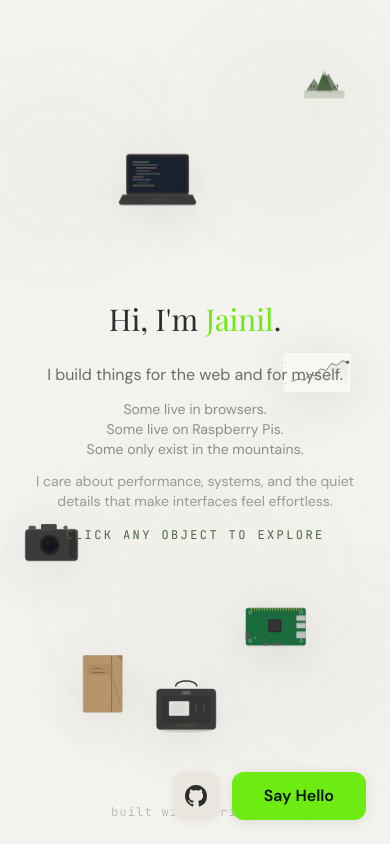
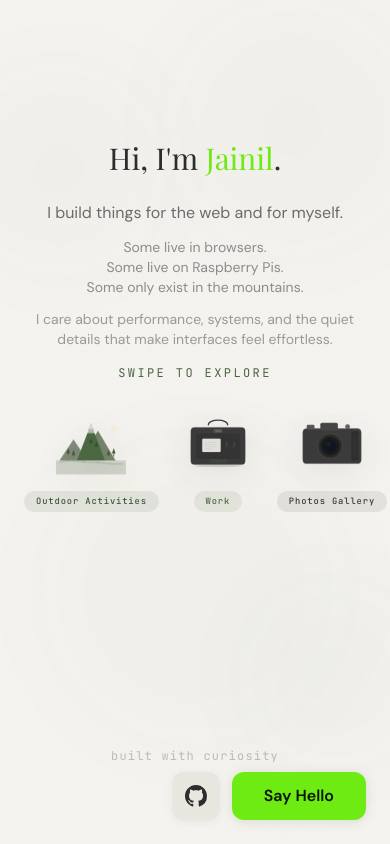
Before and after one commit to jainil04/jainil-chauhan-devfolio, a Next.js app: page / in a window 390 px wide. Built offline with nearby package versions, Linux system fonts and the light colour scheme; a web font is replaced by a local one.

Commit message:
[FEATURE] Add horizontal scroll shelf for mobile and improve object selection interaction

```diff
--- a/src/app/globals.css
+++ b/src/app/globals.css
@@ -98,3 +98,12 @@ html, body {
   0%, 100% { opacity: 1; }
   50% { opacity: 0; }
 }
+
+/* ── Scrollbar hide (for horizontal shelf) ── */
+.scrollbar-hide {
+  -ms-overflow-style: none;
+  scrollbar-width: none;
+}
+.scrollbar-hide::-webkit-scrollbar {
+  display: none;
+}
--- a/src/components/CanvasObject.tsx
+++ b/src/components/CanvasObject.tsx
@@ -7,11 +7,9 @@ import { SVG_MAP } from "@/data/objects";
 export default function CanvasObject({
   obj,
   onSelect,
-  isMobile,
 }: {
   obj: SpaceObject;
   onSelect: (obj: SpaceObject) => void;
-  isMobile: boolean;
 }) {
   const SVGComponent = SVG_MAP[obj.id];
   if (!SVGComponent) return null;
@@ -23,7 +21,7 @@ export default function CanvasObject({
       style={{
         left: `${obj.x}%`,
         top: `${obj.y}%`,
-        width: isMobile ? obj.width * 0.45 : obj.width,
+        width: obj.width,
         transform: `rotate(${obj.rotation}deg)`,
       }}
       initial={{ opacity: 0, y: 20 }}
--- a/src/components/InternetSpace.tsx
+++ b/src/components/InternetSpace.tsx
@@ -4,7 +4,7 @@ import React, { useState, useCallback } from "react";
 import { useRouter } from "next/navigation";
 import { motion } from "framer-motion";
 import type { SpaceObject } from "@/types/types";
-import { OBJECTS } from "@/data/objects";
+import { OBJECTS, SVG_MAP } from "@/data/objects";
 import CanvasObject from "./CanvasObject";
 
 /* ───────────────────── Main Space ───────────────────── */
@@ -51,21 +51,23 @@ export default function InternetSpace() {
         ))}
       </div>
 
-      {/* ── Full-screen: centered text + surrounding objects ── */}
-      <div className="relative z-10 h-screen flex items-center justify-center overflow-hidden">
-        {/* Objects scattered around text */}
-        {OBJECTS.map((obj) => (
+      {/* ── Full-screen layout ── */}
+      <div className="relative z-10 h-screen flex flex-col overflow-hidden">
+
+        {/* ── DESKTOP: scattered objects (hidden on mobile) ── */}
+        {!isMobile && OBJECTS.map((obj) => (
           <CanvasObject
             key={obj.id}
             obj={obj}
             onSelect={handleObjectSelect}
-            isMobile={isMobile}
           />
         ))}
 
         {/* Centered hero text */}
         <motion.div
-          className="relative z-20 text-center px-6 pointer-events-none"
+          className={`relative z-20 text-center px-6 pointer-events-none ${
+            isMobile ? "mt-auto" : "my-auto"
+          }`}
           initial={{ opacity: 0, y: 20 }}
           animate={{ opacity: 1, y: 0 }}
           transition={{ duration: 1, ease: [0.23, 1, 0.32, 1] }}
@@ -104,13 +106,79 @@ export default function InternetSpace() {
             animate={{ opacity: 1 }}
             transition={{ delay: 1.0, duration: 0.6 }}
           >
-            click any object to explore
+            {isMobile ? "swipe to explore" : "click any object to explore"}
           </motion.p>
         </motion.div>
 
+        {/* ── MOBILE: horizontal scroll shelf ── */}
+        {isMobile && (
+          <motion.div
+            className="relative z-20 mt-8 mb-24 shrink-0"
+            initial={{ opacity: 0, y: 30 }}
+            animate={{ opacity: 1, y: 0 }}
+            transition={{ delay: 0.6, duration: 0.8, ease: [0.23, 1, 0.32, 1] }}
+          >
+            <div
+              className="flex gap-6 px-6 overflow-x-auto scrollbar-hide"
+              style={{
+                scrollSnapType: "x mandatory",
+                WebkitOverflowScrolling: "touch",
+              }}
+            >
+              {OBJECTS.map((obj, i) => {
+                const SVGComponent = SVG_MAP[obj.id];
+                if (!SVGComponent) return null;
+                return (
+                  <motion.button
+                    key={obj.id}
+                    onClick={() => handleObjectSelect(obj)}
+                    className="shrink-0 flex flex-col items-center gap-2 cursor-pointer focus:outline-none"
+                    style={{ scrollSnapAlign: "center" }}
+                    initial={{ opacity: 0, y: 20 }}
+                    animate={{ opacity: 1, y: 0 }}
+                    transition={{
+                      duration: 0.6,
+                      delay: 0.8 + i * 0.08,
+                      ease: [0.23, 1, 0.32, 1],
+                    }}
+                    whileTap={{ scale: 0.93 }}
+                  >
+                    {/* SVG with idle float */}
+                    <div
+                      className="w-17.5 h-17.5 flex items-center justify-center"
+                      style={{
+                        filter: "drop-shadow(0 6px 16px rgba(44,44,44,0.08))",
+                        animation: `idle-float ${6 + obj.floatDelay}s ease-in-out ${obj.floatDelay}s infinite`,
+                      }}
+                    >
+                      <SVGComponent className="w-full h-auto" />
+                    </div>
+                    {/* Label pill */}
+                    <span
+                      className="px-3 py-1 rounded-full whitespace-nowrap"
+                      style={{
+                        background: `${obj.accent}18`,
+                        color: obj.accent,
+                        fontFamily: "var(--font-mono)",
+                        fontSize: "0.55rem",
+                        letterSpacing: "0.1em",
+                        fontWeight: 500,
+                      }}
+                    >
+                      {obj.label}
+                    </span>
+                  </motion.button>
+                );
+              })}
+              {/* Spacer at end for scroll padding */}
+              <div className="shrink-0 w-6" aria-hidden />
+            </div>
+          </motion.div>
+        )}
+
         {/* Footer at bottom of viewport */}
         <motion.footer
-          className="absolute bottom-6 left-0 right-0 z-20 text-center"
+          className={`z-20 text-center ${isMobile ? "mb-20 mt-auto" : "absolute bottom-6 left-0 right-0"}`}
           initial={{ opacity: 0 }}
           animate={{ opacity: 1 }}
           transition={{ delay: 1.5, duration: 0.8 }}
```
